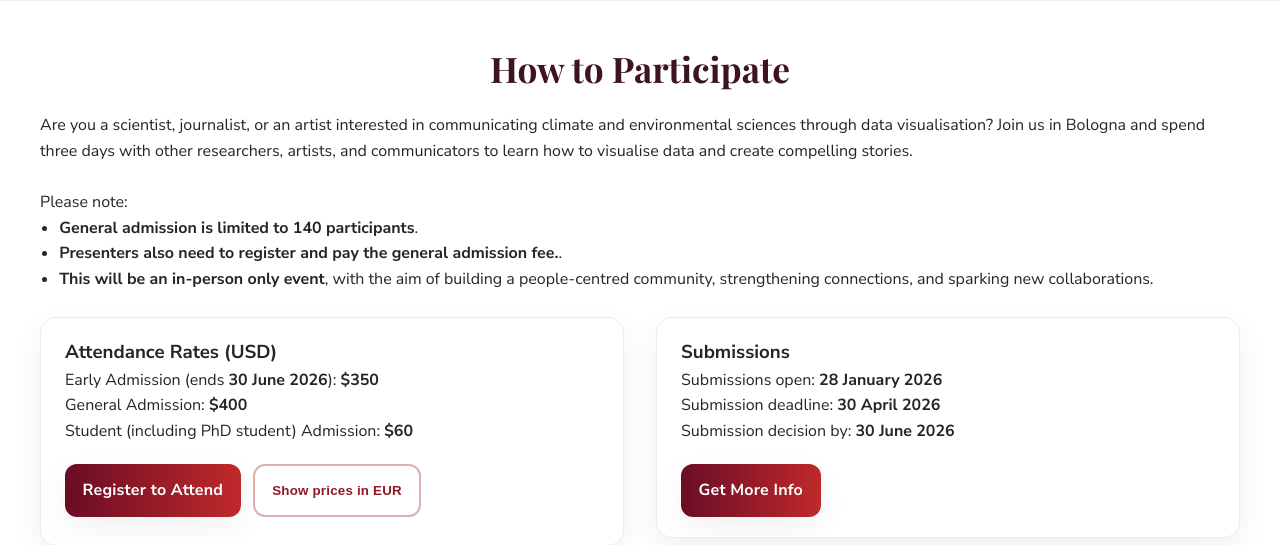
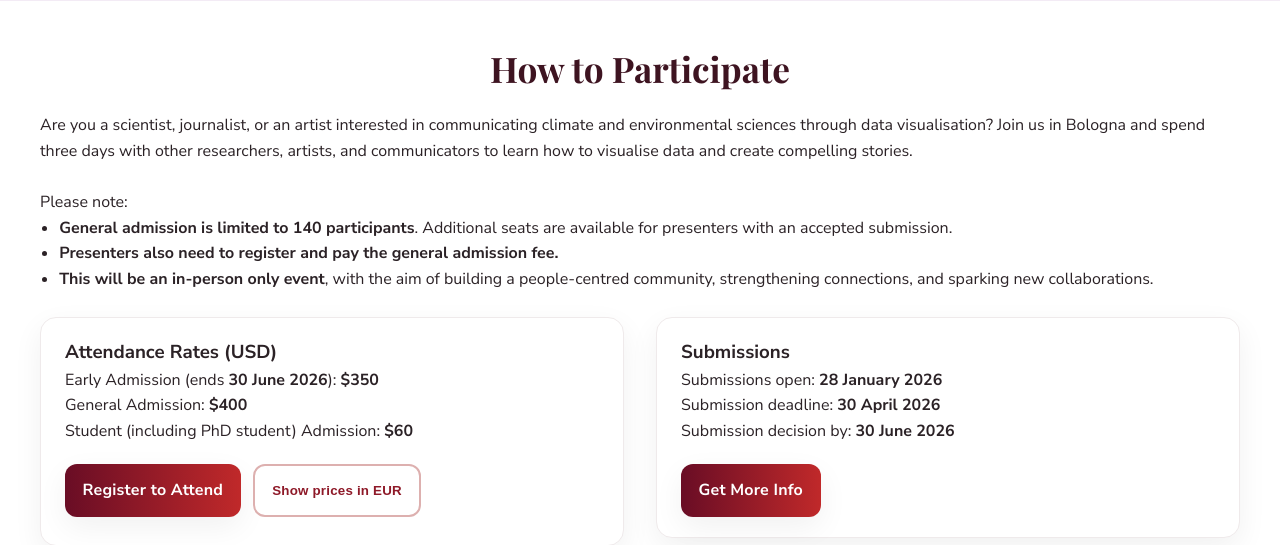
Before and after one commit to mastrong/climateconf, a Django app: page / in a window 1280 px wide. Shown: the part 2265-2810 px from the top of the page. Run offline with Django 5.2, Linux system fonts and the light colour scheme.

Commit message:
fix notes

```diff
--- a/templates/index.html
+++ b/templates/index.html
@@ -430,8 +430,11 @@
         Please note:
       </p>
       <ul>
-        <li><strong>General admission is limited to 140 participants</strong>.</li>
-        <li><strong>Presenters also need to register and pay the general admission fee.</strong>.</li>
+        <li>
+          <strong>General admission is limited to 140 participants</strong>.
+          Additional seats are available for presenters with an accepted submission.
+        </li>
+        <li><strong>Presenters also need to register and pay the general admission fee.</strong></li>
         <li>
           <strong>This will be an in-person only event</strong>, with the aim of building a people-centred community, strengthening
           connections, and sparking new collaborations.
```
